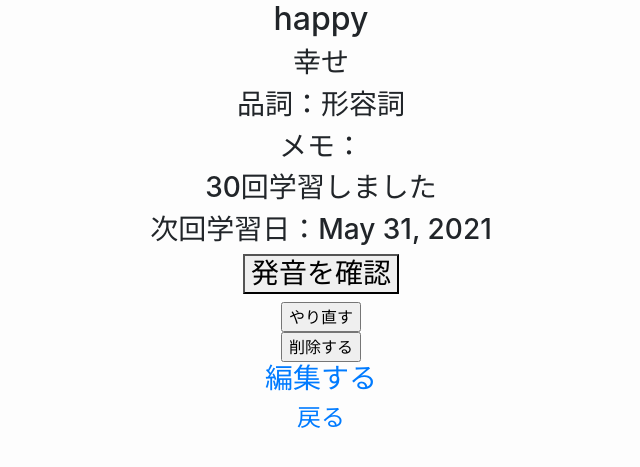
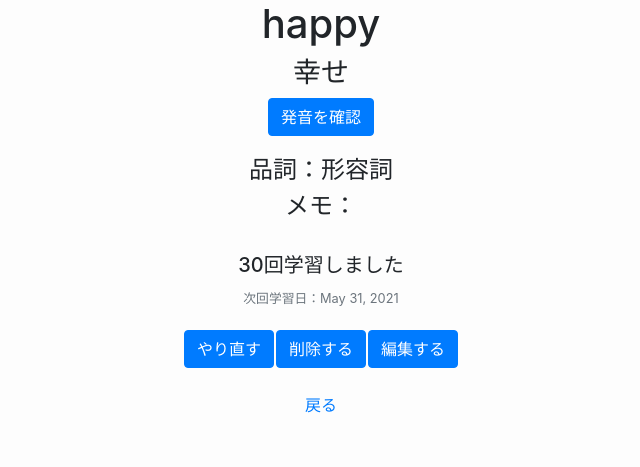
Before and after one commit to naretayami/tangoapp, a Flask app: page /pronounce/2/ in a window 1280 px wide. Shown: the part 56-523 px from the top of the page, without its empty margins (319-959 px from the left). Run offline with Flask 2, Linux system fonts and the light colour scheme; a user stored in the database is signed in; parts of the project's set-up code (start-up, migrations or seed data) failed here and were passed over; some libraries are stand-ins or nearby versions.

Commit message:
CSS-pronounce

```diff
--- a/app/app.py
+++ b/app/app.py
@@ -196,7 +196,7 @@ def update(id):
     content.back = request.form["back"]
     content.memo = request.form["memo"]
     db_session.commit()
-    return redirect(url_for("studying"))
+    return redirect(url_for("index"))
 
 
 @app.route("/pronounce/<int:id>/")
--- a/app/templates/layout.html
+++ b/app/templates/layout.html
@@ -43,7 +43,7 @@
   </nav>
   {% else %}
   <nav class="navbar navbar-expand-lg sticky-top navbar-dark bg-dark">
-    <a class="navbar-brand" href="top">tangoapp</a>
+    <a class="navbar-brand" href="/">tangoapp</a>
     <button class="navbar-toggler" type="button" data-toggle="collapse" data-target="#navbarTogglerDemo02"
       aria-controls="navbarTogglerDemo02" aria-expanded="false" aria-label="Toggle navigation">
       <span class="navbar-toggler-icon"></span>
@@ -51,7 +51,7 @@
     <div class="collapse navbar-collapse" id="navbarTogglerDemo02" style>
       <ul class="navbar-nav mr-auto mt-2 mt-lg-0">
         <li class="nav-item active">
-          <a class="nav-link disabled" href="/studying">勉強 <span class="sr-only">(current)</span></a>
+          <a class="nav-link disabled" href="/studying">勉強</a>
         </li>
         <li class="nav-item">
           <a class="nav-link disabled" href="/new">新規登録</a>
--- a/app/templates/pronounce.html
+++ b/app/templates/pronounce.html
@@ -1,37 +1,42 @@
 {% extends "layout.html" %}
 {% block time %}
-
-<h2>{{study.front}}</h2>
+<h1>{{study.front}}</h1>
 <h3>{{study.back}}</h3>
-<h3>品詞：{{study.partofspeech}}</h3>
-<h3>メモ：{{study.memo}}</h3>
-<h3>{{study.sumcount}}回学習しました</h3>
-<h3>次回学習日：{{study.date.strftime('%b %d, %Y')}}</h3>
-<h3><button id="word" value="{{study.front}}" onclick="pronounce()">発音を確認</button></h3>
-
+<button class="btn btn-primary"  style="margin-bottom: 20px;" id="word" value="{{study.front}}"
+        onclick="pronounce()">発音を確認</button>
 <script type="text/javascript">
-
     'use strict'
-
     function pronounce() {
-
         let word = document.getElementById('word').value;
         let u = new SpeechSynthesisUtterance();
         u.lang = 'en-US';
         u.text = word;
         speechSynthesis.speak(u);
-
     }
-
 </script>
-<form action="/repeats/{{study.id}}" method="post" name="repeats">
-    <input type="submit" name="repeats" value="やり直す">
-</form>
-<form action="/delete/{{study.id}}" method="post" name="delete">
-    <input type="submit" name="delete" value="削除する">
-</form>
-
-<h3><a class="edit" href="/edit/{{study.id}}">編集する</a></h3>
-<h4><a class="return" href="javascript:history.back()">戻る</a></h4>
-
+<br>
+<h4>品詞：{{study.partofspeech}}</h4>
+<h4>メモ：{{study.memo}}</h4>
+<br>
+<h5>{{study.sumcount}}回学習しました</h5>
+<small class="text-muted">次回学習日：{{study.date.strftime('%b %d, %Y')}}</small>
+<table style="margin-left: auto; margin-right: auto; margin-top: 20px;">
+    <tr>
+        <td>
+            <form action="/repeats/{{study.id}}" method="post" name="repeats">
+                <input class="btn btn-primary" type="submit" name="repeats" value="やり直す">
+            </form>
+        </td>
+        <td>
+            <form action="/delete/{{study.id}}" method="post" name="delete">
+                <input class="btn btn-primary" type="submit" name="delete" value="削除する">
+            </form>
+        </td>
+        <td>
+            <a class="btn btn-primary" id="edit" href="/edit/{{study.id}}">編集する</a>
+        </td>
+    </tr>
+</table>
+<br>
+<a class="return" href="javascript:history.back()">戻る</a>
 {% endblock %}
```
Also changed, not shown: models/information.db.
